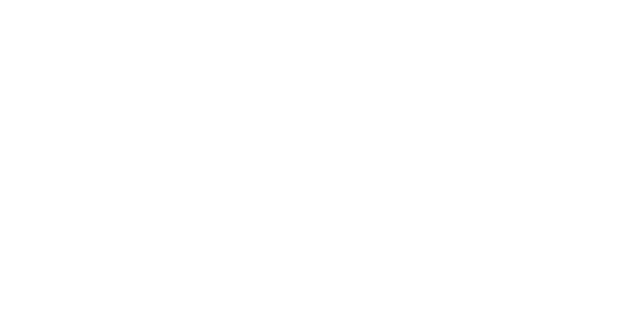
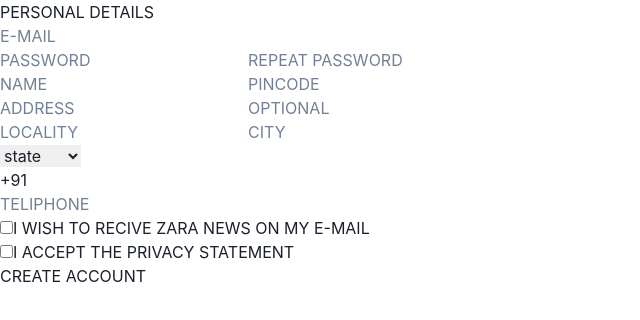
Before and after one commit to ApexSpunk/nebulous-unit-9563, a React (Create React App) app: page /register in a window 1280 px wide. Before the commit this address had no page. Shown: the top 320 px of the page, without its empty margins (0-640 px from the left). Built offline with nearby package versions, Linux system fonts and the light colour scheme.

Commit message:
login signup

```diff
--- /dev/null
+++ b/db.json
@@ -0,0 +1,37 @@
+{
+  "UserINFO": [
+    {
+      "email": "tshart@gmail.com",
+      "password": "123",
+      "resetPassword": "123",
+      "name": "T-Shart",
+      "pinCode": "854201",
+      "address": "Hjg",
+      "optional": "adidas",
+      "locality": "adidas",
+      "city": "adidas",
+      "state": "Mumbai",
+      "phoneNumber": "2134567890",
+      "news": false,
+      "termCondition": true,
+      "id": 1
+    }
+  ],
+  "posts": [
+    {
+      "id": 1,
+      "title": "json-server",
+      "author": "typicode"
+    }
+  ],
+  "comments": [
+    {
+      "id": 1,
+      "body": "some comment",
+      "postId": 1
+    }
+  ],
+  "profile": {
+    "name": "typicode"
+  }
+}
--- a/src/App.tsx
+++ b/src/App.tsx
@@ -1,13 +1,12 @@
 import React from 'react';
-import logo from './logo.svg';
 import './App.css';
 import AllRoutes from './Pages/AllRoutes';
 
 function App() {
   return (
-    <>
+    <div>
       <AllRoutes />
-    </>
+    </div>
   );
 }
 
--- /dev/null
+++ b/src/Components/loginLogout/Register.jsx
@@ -0,0 +1,99 @@
+import axios from 'axios'
+import React, { useState } from 'react'
+
+const Register = () => {
+    const [data, setData] = useState({
+        email:"",
+        password:"",
+        resetPassword:"",
+        name:"",
+        pinCode:"",
+        address:"",
+        optional:"",
+        locality:"",
+        city:"",
+        state:"",
+        phoneNumber:"",
+        news:false,
+        termCondition:false
+    })
+    const handelInput = (e)=>{
+        const {name, value, type, checked}  = e.target
+        const newValue = type==="checkbox"?checked:value
+        setData({...data,[name]:newValue})
+    }
+
+    const handelApi  = ()=>{
+        axios.post("http://localhost:8080/UserINFO",data).then(res=>{
+            console.log(res.data);
+        }).catch(err=>{
+            console.log(err);
+        })
+    }
+
+    const handelCreateAcc = ()=>{
+        handelApi()
+        alert("User Creaded!!!")
+    }
+
+    return (
+        <>
+            <div className='personalDetails'>
+                <h2>PERSONAL DETAILS</h2>
+            </div>
+            {/* <div className='checkBox'>
+                <div>
+                    <input type="checkbox" name="" id="" value={} onChnage = {handelInput} />
+                    <label htmlFor="">PERSONAL</label>
+                </div>
+                <div>
+                    <input type="checkbox" name="" id="" value={} onChnage = {handelInput} />
+                    <label htmlFor="">COMPANY</label>
+                </div>
+            </div> */}
+            <div>
+                <input type="text" name='email' placeholder='E-MAIL' value={data.email} onChange = {handelInput} />
+            </div>
+            <div>
+                <input type="text" name='password' placeholder='PASSWORD' value={data.password} onChange = {handelInput} />
+                <input type="text" name='resetPassword' placeholder='REPEAT PASSWORD' value={data.resetPassword} onChange = {handelInput} />
+            </div>
+            <div>
+                <input type="text" name='name' placeholder='NAME' value={data.name} onChange = {handelInput} />
+                <input type="text" name='pinCode' placeholder='PINCODE' value={data.pinCode} onChange = {handelInput} />
+            </div>
+            <div>
+                <input type="text" name='address' placeholder='ADDRESS' value={data.address} onChange = {handelInput} />
+                <input type="text" name='optional' placeholder='OPTIONAL' value={data.optional} onChange = {handelInput} />
+            </div>
+            <div>
+                <input type="text" name='locality' placeholder='LOCALITY' value={data.locality} onChange = {handelInput} />
+                <input type="text" name='city' placeholder='CITY' value={data.city} onChange = {handelInput} />
+            </div>
+            <select onChange = {handelInput} name='state'>
+                <option value="">state</option>
+                <option value="Bihar">Bihar</option>
+                <option value="Mumbai">Mumbai</option>
+                <option value="Delhi">Delhi</option>
+                <option value="Bangal">Bangal</option>
+            </select>
+            <div>
+                <p>+91</p>
+                <input type="text" name = 'phoneNumber' placeholder='TELIPHONE' value={data.phoneNumber} onChange = {handelInput} />
+            </div>
+            <div>
+                <div>
+                    <input type="checkbox" name="news" checked={data.news} onChange = {handelInput} />
+                    <label htmlFor="">I WISH TO RECIVE ZARA NEWS ON MY E-MAIL</label>
+                </div>
+                <div>
+                    <input type="checkbox" name="termCondition" checked={data.termCondition} onChange = {handelInput} />
+                    <label htmlFor="">I ACCEPT THE PRIVACY STATEMENT</label>
+                </div>
+            </div>
+            <button onClick={handelCreateAcc}>CREATE ACCOUNT</button>
+        </>
+    )
+}
+
+export default Register
--- /dev/null
+++ b/src/Components/loginLogout/UserLoginComponent.jsx
@@ -0,0 +1,66 @@
+import React, { useEffect, useState } from 'react'
+import axios from 'axios'
+import { useNavigate } from 'react-router-dom'
+
+const UserLoginComponent = () => {
+    const [userData, setUserData] = useState(null)
+    const [text, setText] = useState({
+        email:"",
+        password:""
+    })
+    const handelInput = (e)=>{
+        setText({...text, [e.target.name]:e.target.value})
+    }
+
+    const handedlApi = ()=>{
+        axios.get("http://localhost:8080/UserINFO").then(res=>{
+            console.log(res.data);
+            setUserData(res.data)
+        }).catch(err=>{
+            console.log(err)
+        })
+    }
+    const navigate = useNavigate()
+
+
+    // console.log(text.email && text.password);
+    useEffect(()=>{
+        handedlApi()
+    },[])
+
+
+    const handelCreate = ()=>{
+        navigate("/register")
+    }
+    const handelLogin = ()=>{
+        handedlApi()
+        userData && userData.forEach((e,i)=>{
+
+            if(e.email === text.email && e.password === text.password){
+                alert("Login Successfully")
+                navigate("/")
+            }else if(e.email === text.email && e.password !== text.password){
+                alert("Please Enter Correct Password")
+            }else if(e.email !== text.email && e.password === text.password){
+                alert("Please Enter Correct Email Id")
+            }else{
+                alert("Please Enter Correct Email and Password!")
+            }
+        })
+    }
+  return (
+    <div>
+        <div>
+        <input type="text" name='email' placeholder='Enter Email' value={text.email} onChange = {handelInput}/>
+        <input type="text" name='password' placeholder='Enter Password' value={text.password} onChange = {handelInput}/>
+        <button onClick={handelLogin}>Login</button>
+        </div>
+        <div>
+            <h1>REGISTER</h1>
+            <button onClick={handelCreate}>CREATE ACCOUNT</button>
+        </div>
+    </div>
+  )
+}
+
+export default UserLoginComponent
--- a/src/Pages/AllRoutes.js
+++ b/src/Pages/AllRoutes.js
@@ -1,10 +1,14 @@
 import {Routes, Route} from 'react-router-dom';
+import Register from '../Components/loginLogout/Register';
+import UserLoginComponent from '../Components/loginLogout/UserLoginComponent';
 import Home from './Home';
 
 const AllRoutes = () => {
     return (
         <Routes>
             <Route path="/" element={<Home />} />
+            <Route path='/login' element = {<UserLoginComponent />}/>
+            <Route path = "/register" element = {<Register />}></Route>
         </Routes>
     );
 }
--- a/src/index.tsx
+++ b/src/index.tsx
@@ -7,19 +7,23 @@
 import { store } from './Redux/store';
 import { BrowserRouter } from 'react-router-dom';
 import { ChakraProvider } from '@chakra-ui/react';
+import AuthContextProvider from './Context/AuthContextProvider';
 
 const root = ReactDOM.createRoot(
   document.getElementById('root') as HTMLElement
 );
 root.render(
   <React.StrictMode>
+
       <Provider store={store}>
         <BrowserRouter>
           <ChakraProvider>
+
             <App />
           </ChakraProvider>
         </BrowserRouter>
       </Provider>
+
   </React.StrictMode>
 );
 
```
Also changed, not shown: src/Context/AuthContextProvider.jsx (added, +9 -0 lines), src/Components/loginLogout/login.css (added), src/Components/loginLogout/register.css (added), src/Pages/Login.jsx (added), src/Redux/auth/actionCreator.js (added). Lines whose indentation alone changed are shown as unchanged.
